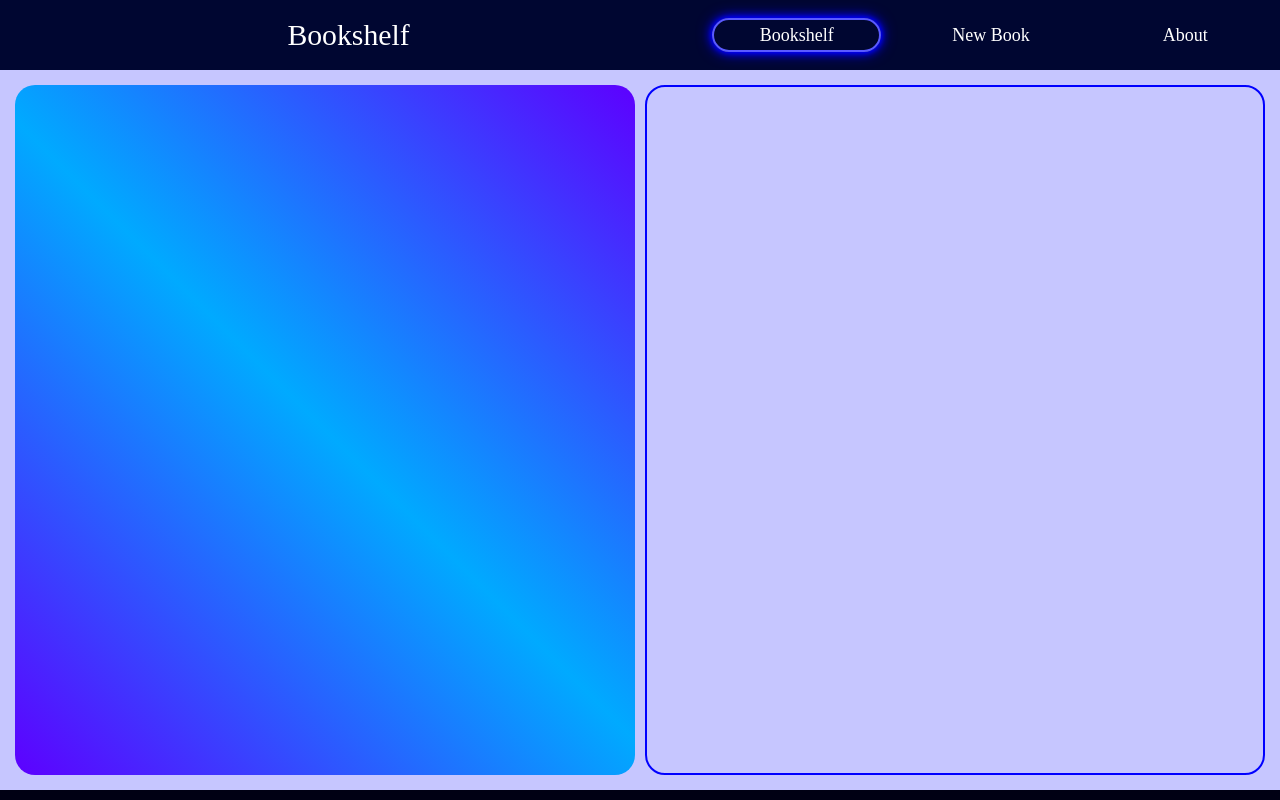
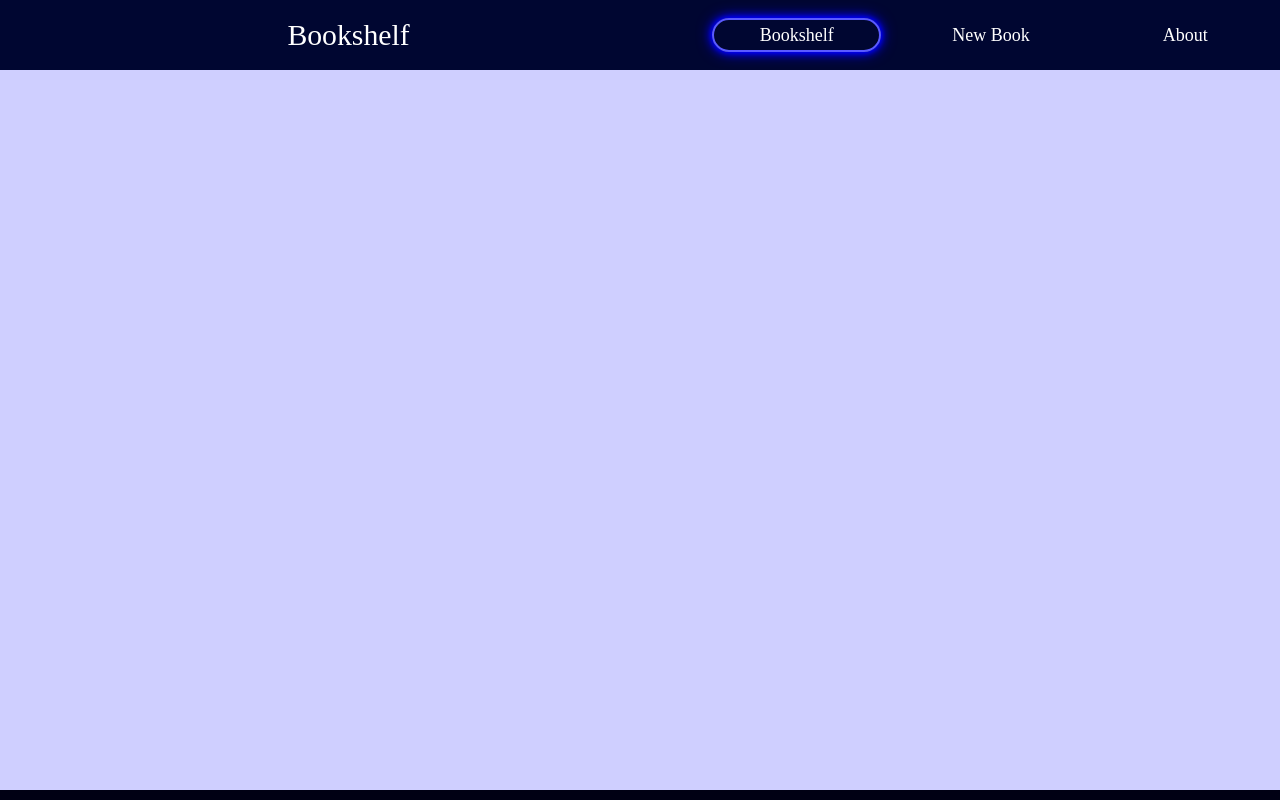
Before and after one commit to SaarimFarooqui/react-bookshelf, a React (Vite) app in the folder react-bookshelf/: page / in a window 1280 px wide. Built offline with nearby package versions, Linux system fonts and the light colour scheme; a web font is replaced by a local one.

Commit message:
Starting forms

```diff
--- a/react-bookshelf/src/main.css
+++ b/react-bookshelf/src/main.css
@@ -17,6 +17,7 @@ body{
     align-items: center;
     justify-content: flex-start;
 }
+/* NAVBAR STARTS HERE */
 #nav{
     width: 100%;
     height: 70px;
@@ -55,19 +56,17 @@ body{
     color: white;
     text-decoration: none;
 }
+/* NAVBAR ENDS HERE */
+
 #pages-container{
     height: 90vh;
     width: 100%;
-    background-color: rgb(198, 198, 255);
+    background-color: rgb(207, 207, 255);
     padding: 15px;
     display: grid;
     grid-template-columns: 1fr 1fr;
     gap: 10px;
 }
-#pages-container #left-section{
-    border-radius: 20px;
+#pages-container #left{
+
 }
-#pages-container #right-section{
-    border-radius: 20px;
-    border: 2px solid blue;
-}
--- a/react-bookshelf/src/main.jsx
+++ b/react-bookshelf/src/main.jsx
@@ -7,9 +7,9 @@ const App = () => {
   const [ active_id, setactive_id ] = useState(1);
 
   const navbar_options = [
-    { name : "Bookshelf", id : 1, bg: "linear-gradient(45deg, rgb(93, 0, 255) 0%, rgb(0, 170, 255) 50%, rgb(93, 0, 255) 100%)"},
-    { name : "New Book", id : 2, bg: "linear-gradient(45deg, rgb(255, 187, 0) 0%, rgb(30, 255, 0) 50%, rgb(255, 187, 0) 100%)"},
-    { name : "About", id : 3, bg: "linear-gradient(45deg, rgb(0, 0, 0) 0%, rgb(255, 255, 255) 50%, rgb(0, 0, 0) 100%)"}
+    { name : "Bookshelf", id : 1},
+    { name : "New Book", id : 2},
+    { name : "About", id : 3}
   ]
 
   return <>
@@ -27,9 +27,8 @@ const App = () => {
         }
       </ul>
       <div id="pages-container">
-        <div id="left-section" style={{background: navbar_options[active_id-1].bg}}>
-        </div>
-        <div id="right-section"></div>
+        <div id="left"></div>
+        <div id="right"></div>
       </div>
 
     </div>
```
